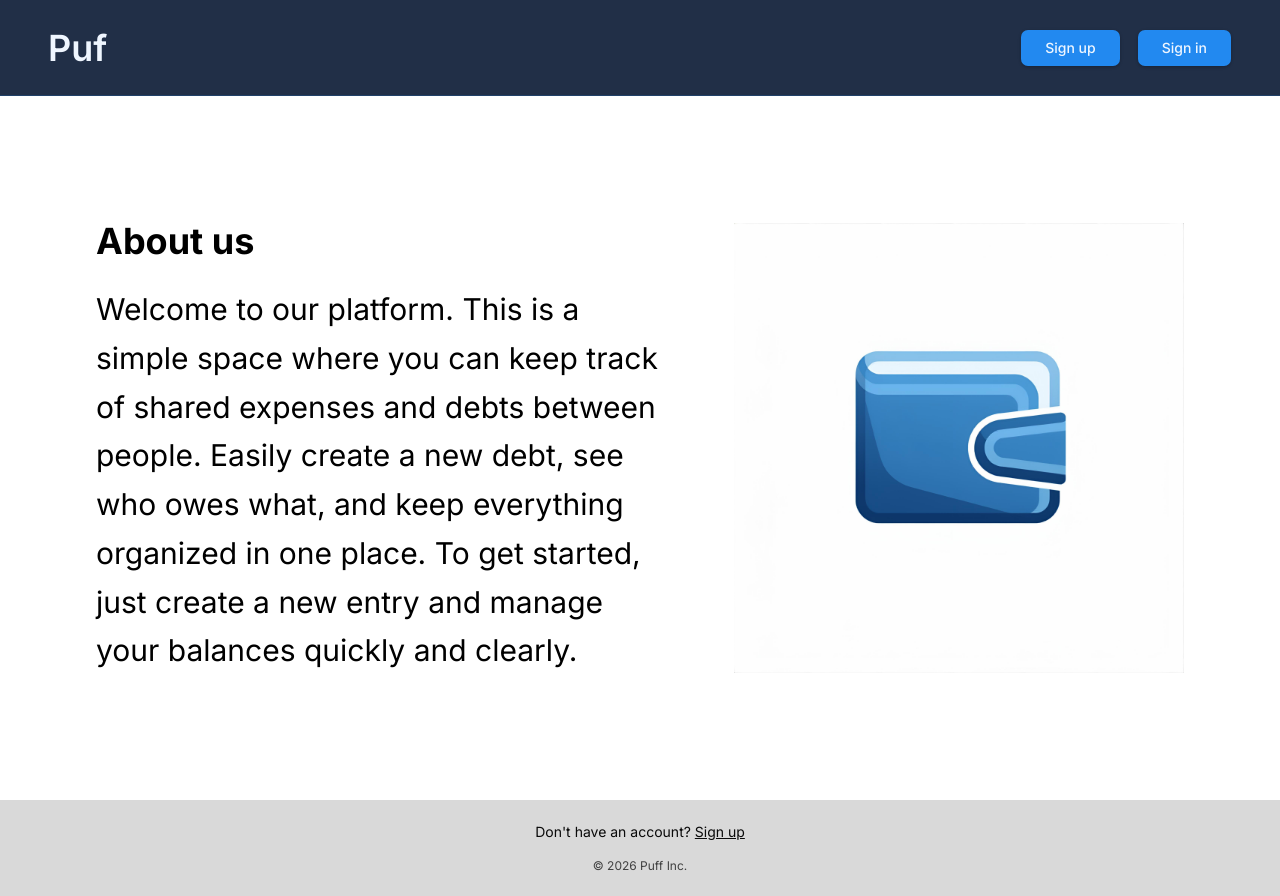
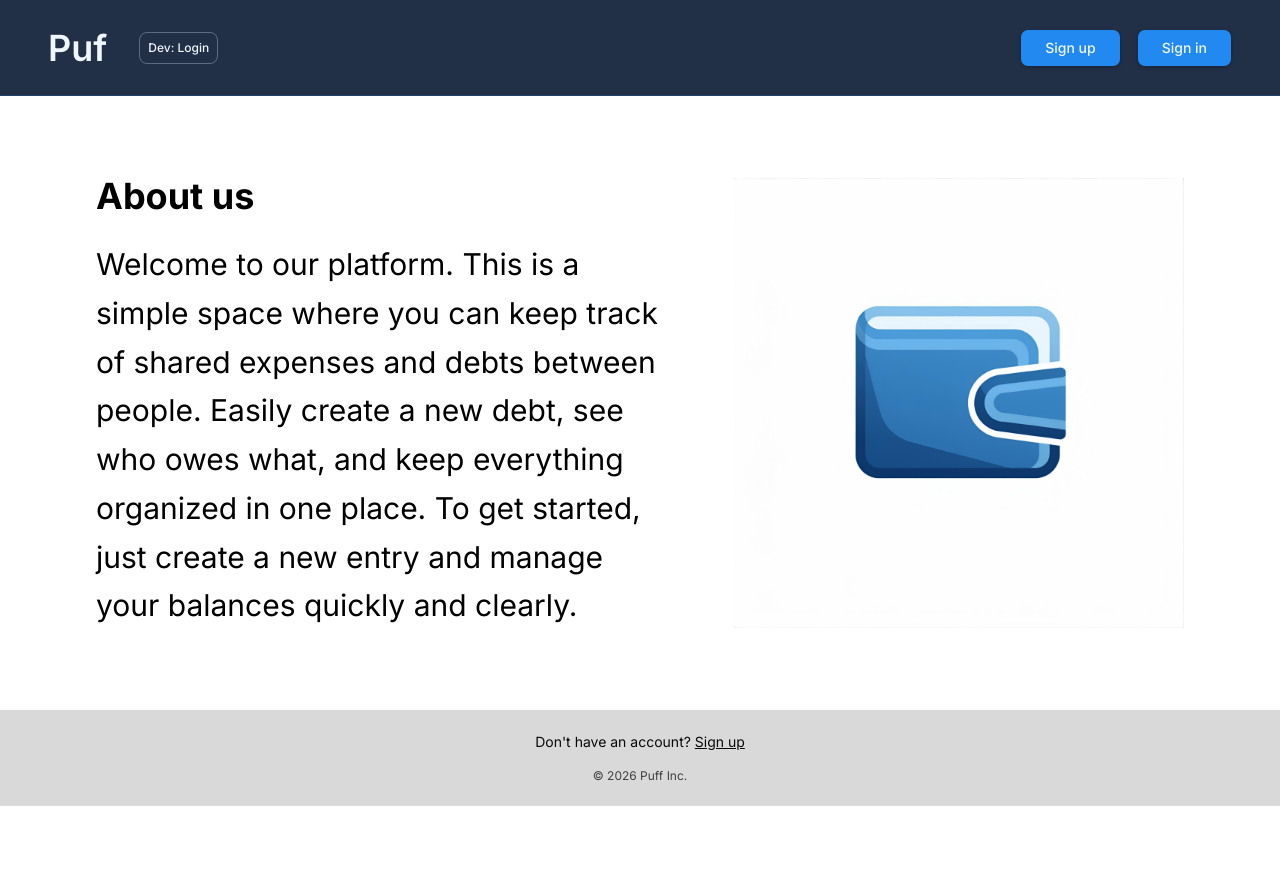
Before and after one commit to puf-app/puf, a Next.js app in the folder app/frontend/: page / in a window 1280 px wide. After the commit the page ends 806 px from the top, so only its background shows below. Built offline with nearby package versions, Linux system fonts and the light colour scheme.

Commit message:
Implement signed-in Dashboard with mock login toggle and conditional homepage rendering

```diff
--- a/app/frontend/src/app/page.tsx
+++ b/app/frontend/src/app/page.tsx
@@ -1,9 +1,15 @@
+'use client';
+
+import { useAppSelector } from '@/hooks/redux';
 import Hero from '@/components/layout/Hero';
+import Dashboard from '@/components/layout/Dashboard';
 
 export default function Home() {
+  const user = useAppSelector((state) => state.user.user);
+
   return (
-    <main className='flex-grow'>
-      <Hero />
+    <main className='flex-grow flex flex-col'>
+      {user ? <Dashboard /> : <Hero />}
     </main>
   );
 }
--- /dev/null
+++ b/app/frontend/src/components/layout/Dashboard.tsx
@@ -0,0 +1,33 @@
+import { Button } from '@/components/ui/button';
+import Hero from './Hero';
+
+export default function Dashboard() {
+  return (
+    <div className='flex flex-col w-full'>
+      {/* Re-use Hero content at the top */}
+      <Hero />
+
+      {/* Action Boxes Section */}
+      <section className='px-8 md:px-24 max-w-screen-2xl mx-auto w-full pb-20'>
+        <div className='grid grid-cols-1 md:grid-cols-2 gap-8'>
+          {/* Left Box: Log a Debt */}
+          <div className='bg-white rounded-2xl border-2 border-gray-100 p-10 shadow-sm flex flex-col items-start gap-4'>
+            <h2 className='text-2xl font-bold text-black'>Log a Debt</h2>
+            <p className='text-lg text-black'>
+              Keep a clear record of everything you owe.
+            </p>
+            <Button className='bg-[#001f3f] hover:bg-[#003366] text-white px-8 py-6 h-auto text-lg rounded-xl mt-2'>
+              Create Debt
+            </Button>
+          </div>
+
+          {/* Right Box: Pending Debts */}
+          <div className='bg-white rounded-2xl border-2 border-gray-100 p-10 shadow-sm flex flex-col items-start gap-4'>
+            <h2 className='text-2xl font-bold text-black'>Pending debts</h2>
+            <p className='text-lg text-gray-500 italic'>no debts yet</p>
+          </div>
+        </div>
+      </section>
+    </div>
+  );
+}
--- a/app/frontend/src/components/layout/Header.tsx
+++ b/app/frontend/src/components/layout/Header.tsx
@@ -3,16 +3,47 @@
 import Link from 'next/link';
 import { Button } from '@/components/ui/button';
 import { usePathname } from 'next/navigation';
+import { useAppDispatch, useAppSelector } from '@/hooks/redux';
+import { setUser, clearUser } from '@/stores/slices/userSlice';
 
 export default function Header() {
   const pathname = usePathname();
+  const dispatch = useAppDispatch();
+  const user = useAppSelector((state) => state.user.user);
+
+  // TODO: REMOVE MOCK LOGIN - This is temporary for testing the dashboard without a backend
+  const toggleMockLogin = () => {
+    if (user) {
+      dispatch(clearUser());
+    } else {
+      dispatch(
+        setUser({
+          id: '1',
+          name: 'Jane Doe',
+          email: 'jane@example.com',
+          avatarUrl: '',
+        } as any)
+      );
+    }
+  };
 
   return (
     <header className='h-16 md:h-24 bg-header flex items-center justify-between px-4 md:px-12 text-primary-foreground border-b border-primary/20'>
-      <div className='text-4xl font-semibold'>Puf</div>
+      <div className='flex items-center gap-8'>
+        <div className='text-4xl font-semibold'>Puf</div>
+        {/* TODO: REMOVE MOCK LOGIN BUTTON */}
+        <Button
+          onClick={toggleMockLogin}
+          variant='outline'
+          size='sm'
+          className='text-xs h-8 bg-transparent text-primary-foreground border-primary-foreground/30 hover:bg-white/10'
+        >
+          Dev: {user ? 'Logout' : 'Login'}
+        </Button>
+      </div>
 
       <nav className='flex gap-4'>
-        {pathname === '/' && (
+        {pathname === '/' && !user && (
           <>
             <Link href='/signup'>
               <Button className='px-6 py-2 h-auto rounded-md text-sm font-medium shadow-sm'>
@@ -28,14 +59,24 @@ export default function Header() {
           </>
         )}
 
-        {pathname === '/signin' ||
-          (pathname === '/signup' && (
-            <Link href='/'>
+        {user && pathname === '/' && (
+          <div className='flex items-center gap-4'>
+            <span className='hidden md:inline font-medium'>Hello, Jane!</span>
+            <Link href='/profile'>
               <Button className='px-6 py-2 h-auto rounded-md text-sm font-medium shadow-sm'>
-                Home
+                Profile
               </Button>
             </Link>
-          ))}
+          </div>
+        )}
+
+        {(pathname === '/signin' || pathname === '/signup') && (
+          <Link href='/'>
+            <Button className='px-6 py-2 h-auto rounded-md text-sm font-medium shadow-sm'>
+              Home
+            </Button>
+          </Link>
+        )}
 
         {pathname !== '/signin' &&
           pathname !== '/signup' &&
--- a/app/frontend/src/components/layout/Hero.tsx
+++ b/app/frontend/src/components/layout/Hero.tsx
@@ -2,7 +2,7 @@ import Image from 'next/image';
 
 export default function Hero() {
   return (
-    <section className='flex flex-col md:flex-row items-center justify-between gap-16 py-20 px-8 md:px-24 max-w-screen-2xl mx-auto min-h-[calc(100vh-64px)] md:min-h-[calc(100vh-96px)]'>
+    <section className='flex flex-col md:flex-row items-center justify-between gap-16 py-20 px-8 md:px-24 max-w-screen-2xl mx-auto'>
       <div className='flex flex-col gap-6 text-center md:text-left order-2 md:order-1 flex-1 text-black'>
         <p className='text-2xl md:text-4xl font-bold'>About us</p>
         <p className='text-xl md:text-3xl leading-relaxed'>
```
